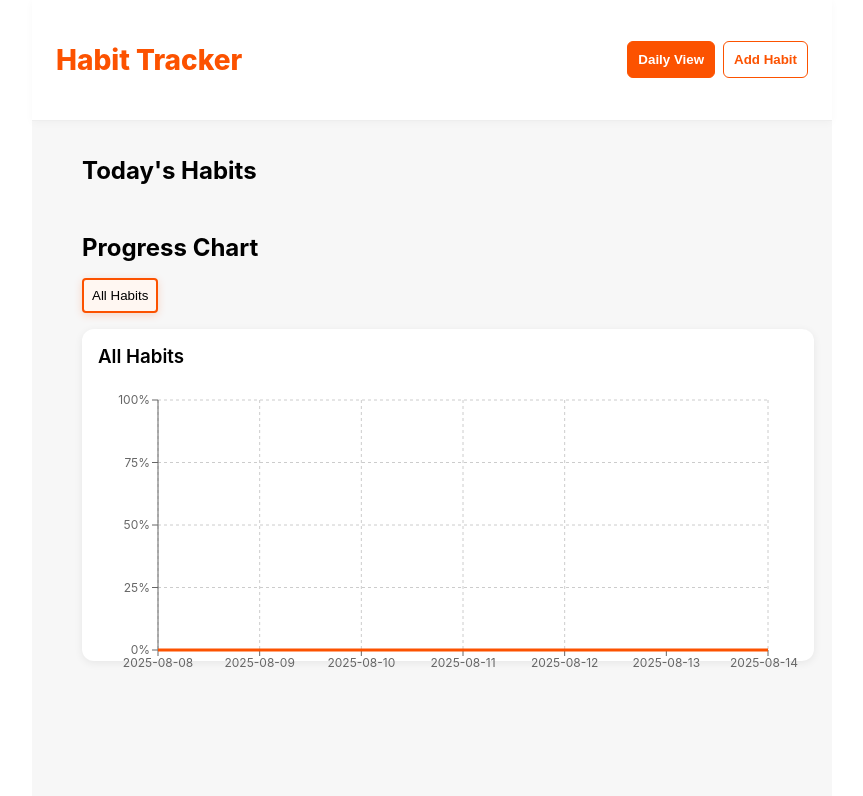
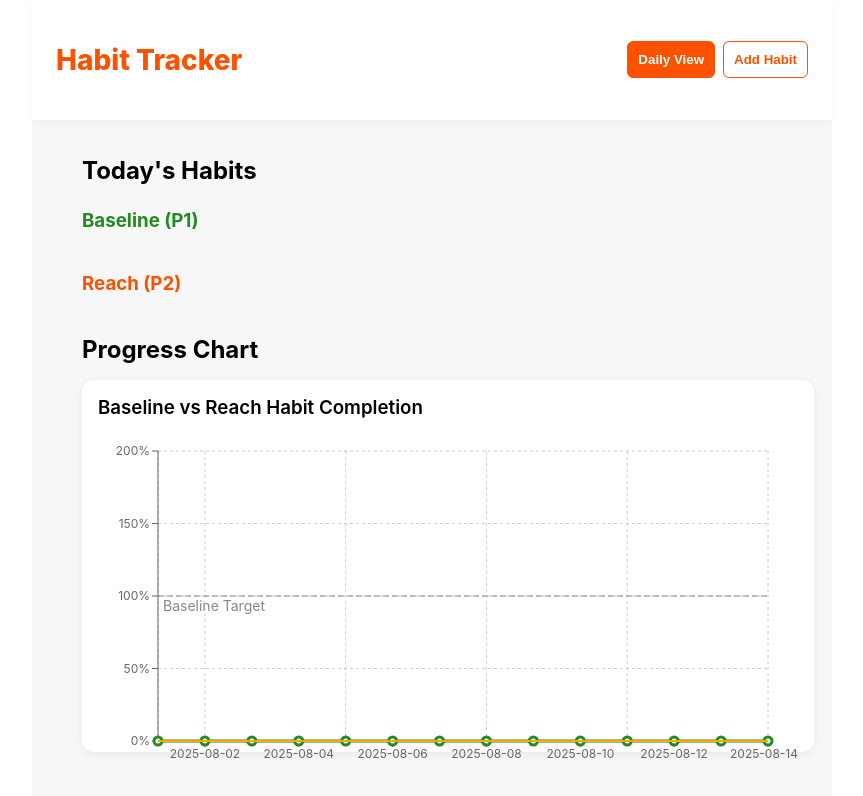
Before and after one commit to jgoodheart13/habit-tracker, a React (Create React App) app: page / in a window 1280 px wide. Shown: the top 796 px of the page, without its empty margins (208-1071 px from the left). Built offline with nearby package versions, Linux system fonts and the light colour scheme.

Commit message:
Add distinction between P1 and P2 habits

```diff
--- a/src/components/HabitChart.js
+++ b/src/components/HabitChart.js
@@ -1,20 +1,88 @@
 // HabitChart.js
 import React from 'react';
-import { LineChart, Line, XAxis, YAxis, Tooltip, ResponsiveContainer, CartesianGrid } from 'recharts';
+import {
+  LineChart,
+  Line,
+  XAxis,
+  YAxis,
+  Tooltip,
+  ResponsiveContainer,
+  CartesianGrid,
+  Area,
+  ReferenceLine,
+} from "recharts";
 
 export default function HabitChart({ data, title }) {
   return (
-    <div style={{ width: '100%', height: 300, background: '#fff', borderRadius: 12, boxShadow: '0 2px 8px rgba(0,0,0,0.07)', padding: 16 }}>
-      <h3 style={{ margin: '0 0 12px 0', fontWeight: 600 }}>{title}</h3>
+    <div
+      style={{
+        width: "100%",
+        height: 340,
+        background: "#fff",
+        borderRadius: 12,
+        boxShadow: "0 2px 8px rgba(0,0,0,0.07)",
+        padding: 16,
+      }}
+    >
+      <h3 style={{ margin: "0 0 12px 0", fontWeight: 600 }}>{title}</h3>
       <ResponsiveContainer>
-        <LineChart data={data} margin={{ top: 20, right: 30, left: 0, bottom: 0 }}>
+        <LineChart
+          data={data}
+          margin={{ top: 20, right: 30, left: 0, bottom: 0 }}
+        >
           <CartesianGrid strokeDasharray="3 3" />
           <XAxis dataKey="date" tick={{ fontSize: 12 }} />
-          <YAxis domain={[0, 100]} tickFormatter={tick => `${tick}%`} tick={{ fontSize: 12 }} />
-          <Tooltip formatter={value => `${value.toFixed(1)}%`} />
-          <Line type="monotone" dataKey="percent" stroke="#fc5200" strokeWidth={3} dot={false} />
+          <YAxis
+            domain={[0, 200]}
+            tickFormatter={(tick) => `${tick}%`}
+            tick={{ fontSize: 12 }}
+          />
+          <Tooltip
+            formatter={(value) =>
+              value == null ? "-" : `${value.toFixed(1)}%`
+            }
+          />
+          {/* Horizontal reference line at 100% */}
+          <ReferenceLine
+            y={100}
+            stroke="#888"
+            strokeDasharray="6 3"
+            label={{
+              value: "Baseline Target",
+              position: "insideTopLeft",
+              fontSize: 14,
+              fill: "#888",
+            }}
+          />
+          {/* Baseline Target Line */}
+          <Line
+            type="monotone"
+            dataKey="baseline"
+            stroke="#228B22"
+            strokeWidth={3}
+            dot={{ r: 4 }}
+            name="Baseline (P1)"
+          />
+          {/* Reach Area (fill between baseline and reach) */}
+          <Area
+            type="monotone"
+            dataKey="reach"
+            stroke="#fc5200"
+            fill="#fc520033"
+            name="Reach (P2)"
+          />
+          {/* Combined Line (optional) */}
+          <Line
+            type="monotone"
+            dataKey="combined"
+            stroke="#FFA500"
+            strokeWidth={2}
+            dot={false}
+            name="Baseline + Reach (P1+P2)"
+          />
         </LineChart>
       </ResponsiveContainer>
     </div>
   );
+  // ...existing code...
 }
--- a/src/pages/DailyViewPage.js
+++ b/src/pages/DailyViewPage.js
@@ -47,83 +47,68 @@ export default function DailyViewPage() {
     setSelectedHabitIds([]);
   }
 
-  const last7Days = getLastNDates(7);
-  // If none selected, show all habits. If some selected, show only those.
-  const filteredHabits =
-    selectedHabitIds.length === 0
-      ? habits
-      : habits.filter((h) => selectedHabitIds.includes(h.id));
+  const last14Days = getLastNDates(14);
+  // Organize habits by type
+  const baselineHabits = habits.filter((h) => h.type === "P1");
+  const reachHabits = habits.filter((h) => h.type === "P2");
 
-  // Calculate average for each day for selected habits
-  const chartData = last7Days.map((date) => {
-    const total = filteredHabits.length;
-    const completed = filteredHabits.filter((h) =>
+  // Checklist grouping
+  function renderGroupedChecklist() {
+    return (
+      <div style={{ display: "flex", flexDirection: "column", gap: 24 }}>
+        <div>
+          <h3 style={{ margin: "8px 0", color: "#228B22" }}>Baseline (P1)</h3>
+          <HabitChecklist
+            habits={baselineHabits}
+            onComplete={handleComplete}
+            onDelete={handleDelete}
+          />
+        </div>
+        <div>
+          <h3 style={{ margin: "8px 0", color: "#fc5200" }}>Reach (P2)</h3>
+          <HabitChecklist
+            habits={reachHabits}
+            onComplete={handleComplete}
+            onDelete={handleDelete}
+          />
+        </div>
+      </div>
+    );
+  }
+
+  // Chart data for stacked lines
+  const chartData = last14Days.map((date) => {
+    // Baseline (P1)
+    const p1Total = baselineHabits.length;
+    const p1Completed = baselineHabits.filter((h) =>
       h.completedDates.includes(date)
     ).length;
+    const p1Percent = p1Total === 0 ? 0 : (p1Completed / p1Total) * 100;
+    // Reach (P2)
+    const p2Total = reachHabits.length;
+    const p2Completed = reachHabits.filter((h) =>
+      h.completedDates.includes(date)
+    ).length;
+    const p2Percent = p2Total === 0 ? 0 : (p2Completed / p2Total) * 100;
+    // Combined: true sum
+    const combined = p1Percent + p2Percent;
     return {
       date,
-      percent: total === 0 ? 0 : (completed / total) * 100,
+      baseline: p1Percent,
+      reach: p2Percent,
+      combined,
     };
   });
 
   return (
     <div style={{ padding: 16, maxWidth: 700, margin: "0 auto" }}>
       <h2 style={{ fontWeight: 700, marginBottom: 16 }}>Today's Habits</h2>
-  <HabitChecklist habits={habits} onComplete={handleComplete} onDelete={handleDelete} />
+      {renderGroupedChecklist()}
       <div style={{ marginTop: 32 }}>
         <h2 style={{ fontWeight: 700, marginBottom: 16 }}>Progress Chart</h2>
-        <div
-          style={{
-            display: "flex",
-            gap: 16,
-            flexWrap: "wrap",
-            marginBottom: 16,
-          }}
-        >
-          {habits.map((habit) => (
-            <div
-              key={habit.id}
-              style={{ display: "flex", alignItems: "center", gap: 6 }}
-            >
-              <input
-                type="checkbox"
-                checked={selectedHabitIds.includes(habit.id)}
-                onChange={() => {
-                  console.log("Checkbox changed for habit:", habit.id);
-                  handleSelectHabit(habit.id);
-                }}
-                style={{ accentColor: "#fc5200", width: 18, height: 18 }}
-              />
-              <span style={{ fontWeight: 500 }}>{habit.name}</span>
-            </div>
-          ))}
-          <button
-            onClick={handleSelectAll}
-            style={{
-              padding: 8,
-              border:
-                selectedHabitIds.length === 0
-                  ? "2px solid #fc5200"
-                  : "1px solid #ccc",
-              borderRadius: 4,
-              background: selectedHabitIds.length === 0 ? "#fff7f2" : "#fff",
-              fontWeight: 500,
-              opacity: selectedHabitIds.length === 0 ? 1 : 0.85,
-              boxShadow:
-                selectedHabitIds.length === 0 ? "0 2px 8px #fc520033" : "none",
-              transition: "all 0.2s",
-            }}
-          >
-            All Habits
-          </button>
-        </div>
         <HabitChart
           data={chartData}
-          title={
-            selectedHabitIds.length === 0
-              ? "All Habits"
-              : `Selected Habits (${selectedHabitIds.length})`
-          }
+          title="Baseline vs Reach Habit Completion"
         />
       </div>
     </div>
```
